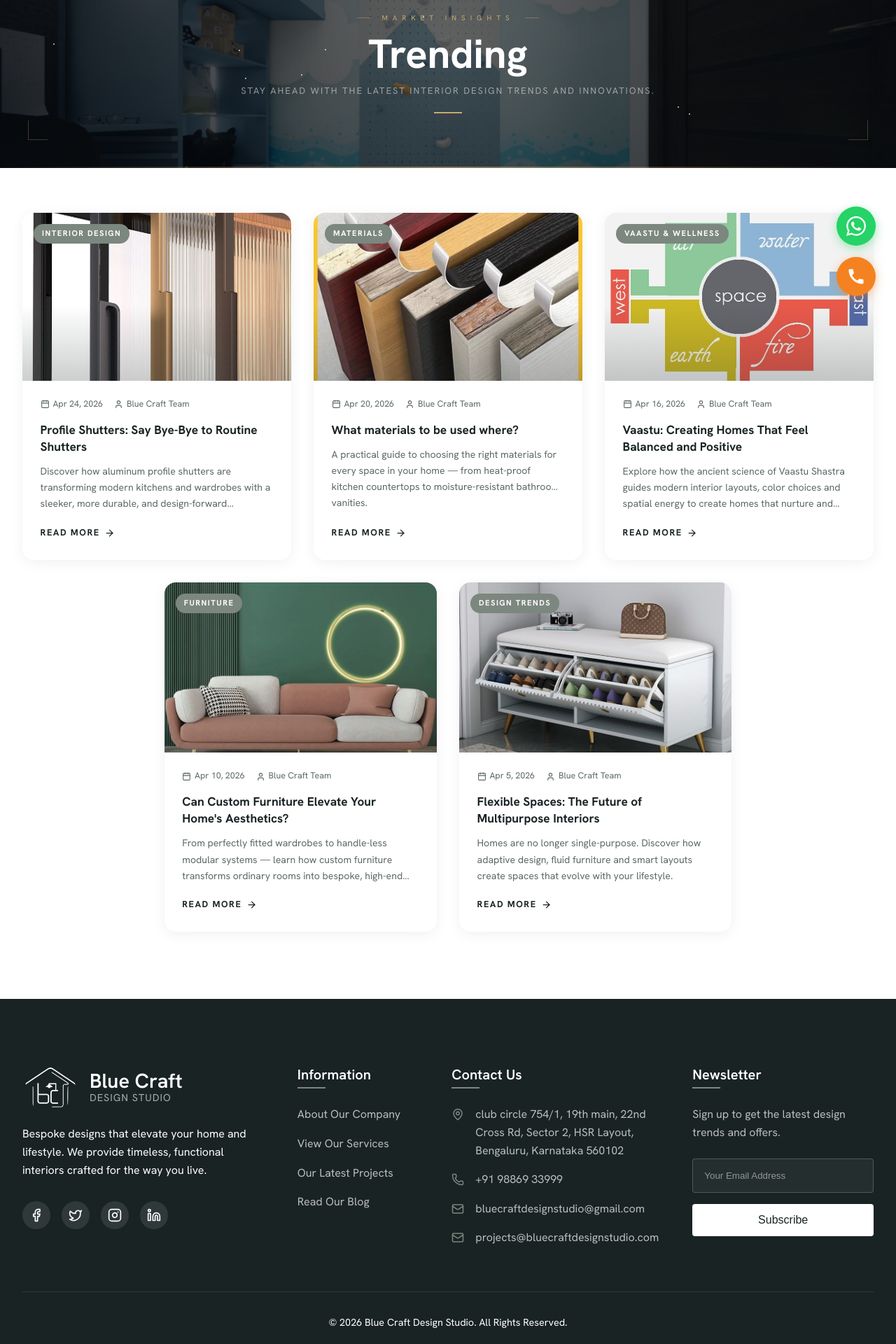
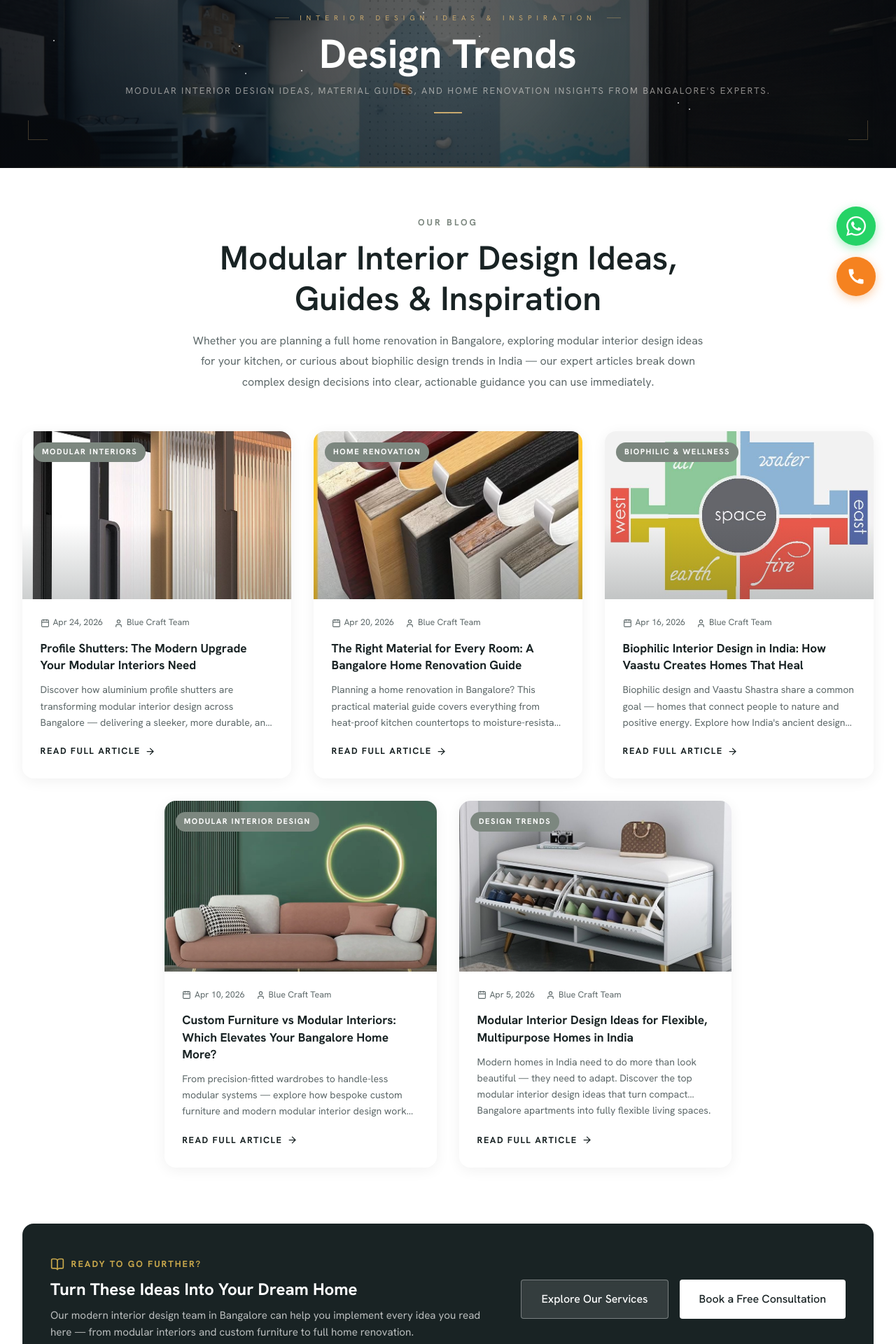
Before and after one commit to Lohith701/Blue_craft_design_studio, a React (Vite) app: page /blog in a window 1280 px wide. Shown: the part 140-2060 px from the top of the page at 70% size. Built offline with nearby package versions, Linux system fonts and the light colour scheme.

Commit message:
seo: rewrite Blog page + blog post titles/excerpts — modular design, home renovation, biophilic design keywords

```diff
--- a/src/data/blogData.js
+++ b/src/data/blogData.js
@@ -160,48 +160,48 @@ const BODY_5 = [
 export const BLOGS = [
   {
     id: 1,
-    title: 'Profile Shutters: Say Bye-Bye to Routine Shutters',
-    excerpt: 'Discover how aluminum profile shutters are transforming modern kitchens and wardrobes with a sleeker, more durable, and design-forward alternative to traditional wooden shutters.',
+    title: 'Profile Shutters: The Modern Upgrade Your Modular Interiors Need',
+    excerpt: 'Discover how aluminium profile shutters are transforming modular interior design across Bangalore — delivering a sleeker, more durable, and premium alternative to traditional wooden shutters.',
     date: 'Apr 24, 2026',
     author: 'Blue Craft Team',
-    category: 'Interior Design',
+    category: 'Modular Interiors',
     image: '/images/shutters.jpeg',
     body: BODY_1,
   },
   {
     id: 2,
-    title: 'What materials to be used where?',
-    excerpt: 'A practical guide to choosing the right materials for every space in your home — from heat-proof kitchen countertops to moisture-resistant bathroom vanities.',
+    title: 'The Right Material for Every Room: A Bangalore Home Renovation Guide',
+    excerpt: 'Planning a home renovation in Bangalore? This practical material guide covers everything from heat-proof kitchen countertops to moisture-resistant bathroom vanities — so every rupee goes further.',
     date: 'Apr 20, 2026',
     author: 'Blue Craft Team',
-    category: 'Materials',
+    category: 'Home Renovation',
     image: '/images/material.jpeg',
     body: BODY_2,
   },
   {
     id: 3,
-    title: 'Vaastu: Creating Homes That Feel Balanced and Positive',
-    excerpt: 'Explore how the ancient science of Vaastu Shastra guides modern interior layouts, color choices and spatial energy to create homes that nurture and inspire.',
+    title: 'Biophilic Interior Design in India: How Vaastu Creates Homes That Heal',
+    excerpt: 'Biophilic design and Vaastu Shastra share a common goal — homes that connect people to nature and positive energy. Explore how India\'s ancient design science shapes modern interiors for wellbeing.',
     date: 'Apr 16, 2026',
     author: 'Blue Craft Team',
-    category: 'Vaastu & Wellness',
+    category: 'Biophilic & Wellness',
     image: '/images/vastu.jpeg',
     body: BODY_3,
   },
   {
     id: 4,
-    title: 'Can Custom Furniture Elevate Your Home\'s Aesthetics?',
-    excerpt: 'From perfectly fitted wardrobes to handle-less modular systems — learn how custom furniture transforms ordinary rooms into bespoke, high-end living spaces.',
+    title: 'Custom Furniture vs Modular Interiors: Which Elevates Your Bangalore Home More?',
+    excerpt: 'From precision-fitted wardrobes to handle-less modular systems — explore how bespoke custom furniture and modern modular interior design work together to create high-end Bangalore homes.',
     date: 'Apr 10, 2026',
     author: 'Blue Craft Team',
-    category: 'Furniture',
+    category: 'Modular Interior Design',
     image: '/images/furniture.jpeg',
     body: BODY_4,
   },
   {
     id: 5,
-    title: 'Flexible Spaces: The Future of Multipurpose Interiors',
-    excerpt: 'Homes are no longer single-purpose. Discover how adaptive design, fluid furniture and smart layouts create spaces that evolve with your lifestyle.',
+    title: 'Modular Interior Design Ideas for Flexible, Multipurpose Homes in India',
+    excerpt: 'Modern homes in India need to do more than look beautiful — they need to adapt. Discover the top modular interior design ideas that turn compact Bangalore apartments into fully flexible living spaces.',
     date: 'Apr 5, 2026',
     author: 'Blue Craft Team',
     category: 'Design Trends',
--- a/src/pages/Blog.jsx
+++ b/src/pages/Blog.jsx
@@ -2,7 +2,7 @@ import React, { useState, useEffect, useRef } from 'react';
 import { Link } from 'react-router-dom';
 import PageContainer from '../components/PageContainer';
 import HeroBanner from '../components/HeroBanner';
-import { Calendar, User, ArrowRight } from 'lucide-react';
+import { Calendar, User, ArrowRight, BookOpen } from 'lucide-react';
 import { BLOGS } from '../data/blogData';
 import './Blog.css';
 
@@ -35,7 +35,13 @@ const BlogCard = ({ blog, delay }) => {
       {/* Image */}
       <Link to={`/blog/${blog.id}`} className="blog-card-img-wrap" tabIndex={-1}>
         <span className="blog-card-category">{blog.category}</span>
-        <img src={blog.image} alt={blog.title} />
+        <img
+          src={blog.image}
+          alt={blog.title}
+          loading="lazy"
+          width="420"
+          height="280"
+        />
       </Link>
 
       {/* Body */}
@@ -49,7 +55,7 @@ const BlogCard = ({ blog, delay }) => {
         </h3>
         <p className="blog-card-excerpt">{blog.excerpt}</p>
         <Link to={`/blog/${blog.id}`} className="blog-read-more">
-          Read More <ArrowRight size={15} />
+          Read Full Article <ArrowRight size={15} />
         </Link>
       </div>
     </article>
@@ -58,23 +64,47 @@ const BlogCard = ({ blog, delay }) => {
 
 /* ─── Blog Page ──────────────────────────────────────────── */
 const Blog = () => {
-  const topRow = BLOGS.slice(0, 3);
+  const topRow    = BLOGS.slice(0, 3);
   const bottomRow = BLOGS.slice(3, 5);
 
   return (
     <PageContainer
-      title="Trending"
-      description="Read the latest news, trends, and tips on interior design and architecture from Blue Craft Design Studio."
+      title="Interior Design Ideas & Trends Blog | Blue Craft Bangalore"
+      description="Explore modular interior design ideas, home renovation tips, biophilic design trends, and modern interior inspiration from Bangalore's leading interior design studio."
     >
       <HeroBanner
-        eyebrow="Market Insights"
-        title="Trending"
-        subtitle="Stay ahead with the latest interior design trends and innovations."
+        eyebrow="Interior Design Ideas & Inspiration"
+        title="Design Trends"
+        subtitle="Modular interior design ideas, material guides, and home renovation insights from Bangalore's experts."
         bgImage="/images/hero-banner/trending-banner.jpeg"
       />
 
       <section className="section" style={{ paddingTop: '4rem' }}>
         <div className="container">
+
+          {/* ── Section header ── */}
+          <div className="text-center" style={{ maxWidth: '740px', margin: '0 auto 3.5rem' }}>
+            <span style={{
+              display: 'inline-block',
+              fontSize: '0.8rem',
+              fontWeight: '700',
+              letterSpacing: '3px',
+              textTransform: 'uppercase',
+              color: 'var(--accent)',
+              marginBottom: '0.75rem',
+            }}>
+              Our Blog
+            </span>
+            <h2 className="h2" style={{ marginBottom: '1rem' }}>
+              Modular Interior Design Ideas, Guides &amp; Inspiration
+            </h2>
+            <p className="text-muted" style={{ lineHeight: '1.85' }}>
+              Whether you are planning a full home renovation in Bangalore, exploring modular
+              interior design ideas for your kitchen, or curious about biophilic design trends
+              in India — our expert articles break down complex design decisions into clear,
+              actionable guidance you can use immediately.
+            </p>
+          </div>
 
           {/* Top row — 3 cards */}
           <div className="blog-grid">
@@ -90,6 +120,58 @@ const Blog = () => {
             ))}
           </div>
 
+          {/* ── Services CTA strip ── */}
+          <div
+            style={{
+              marginTop: '5rem',
+              background: 'var(--primary)',
+              borderRadius: '16px',
+              padding: '3rem 2.5rem',
+              display: 'flex',
+              alignItems: 'center',
+              justifyContent: 'space-between',
+              flexWrap: 'wrap',
+              gap: '1.5rem',
+            }}
+          >
+            <div style={{ flex: 1, minWidth: '260px' }}>
+              <div style={{ display: 'flex', alignItems: 'center', gap: '0.6rem', marginBottom: '0.6rem' }}>
+                <BookOpen size={20} color="var(--gold, #c9a84c)" />
+                <span style={{ fontSize: '0.8rem', fontWeight: '700', letterSpacing: '2px', textTransform: 'uppercase', color: 'var(--gold, #c9a84c)' }}>
+                  Ready to Go Further?
+                </span>
+              </div>
+              <h3 style={{ fontSize: '1.5rem', fontWeight: '700', color: '#fff', margin: 0, lineHeight: 1.3 }}>
+                Turn These Ideas Into Your Dream Home
+              </h3>
+              <p style={{ color: 'rgba(255,255,255,0.7)', marginTop: '0.6rem', fontSize: '0.95rem' }}>
+                Our modern interior design team in Bangalore can help you implement every idea
+                you read here — from modular interiors and custom furniture to full home renovation.
+              </p>
+            </div>
+            <div style={{ display: 'flex', gap: '1rem', flexWrap: 'wrap' }}>
+              <Link
+                to="/services"
+                className="btn"
+                style={{
+                  background: 'rgba(255,255,255,0.12)',
+                  color: '#fff',
+                  border: '1.5px solid rgba(255,255,255,0.35)',
+                  backdropFilter: 'blur(4px)',
+                }}
+              >
+                Explore Our Services
+              </Link>
+              <Link
+                to="/contact"
+                className="btn btn-primary"
+                style={{ background: '#fff', color: 'var(--primary)', border: 'none' }}
+              >
+                Book a Free Consultation
+              </Link>
+            </div>
+          </div>
+
         </div>
       </section>
     </PageContainer>
```
